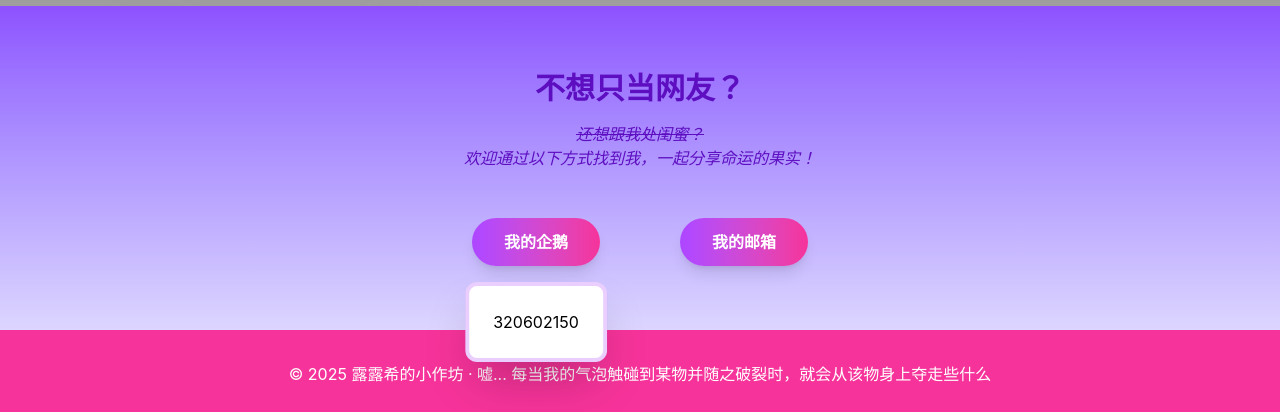
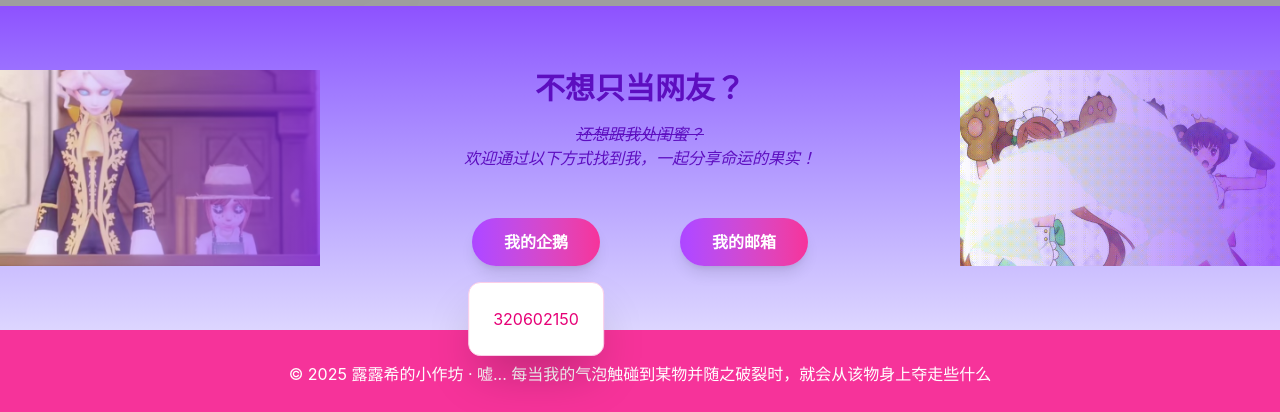
Before and after one commit to Lu-gogo/lulugogo.cn, a React (Vite) app: page / in a window 1280 px wide. Both pictures are taken after a click on the element "我的企鹅". Shown: the part 851-1263 px from the top of the page. Built offline with nearby package versions, Linux system fonts and the light colour scheme; grey boxes are pictures that could not be loaded.

Commit message:
image组件引入

```diff
--- a/src/views/Home/Home.tsx
+++ b/src/views/Home/Home.tsx
@@ -1,5 +1,5 @@
-import ContactButtons from "./components/contactBut."
-
+import ContactButtons from "./components/contactBut"
+import ImageWithEffects from "./components/image"
 const links = [
   { value: '学点计算机', name: '什么我又幻想了', image: '../../../public/image/Home/huanxiang.png', href: 'https://github.com/Lu-gogo' },
   { value: '看点动漫', name: '呃呃是臭郭楠', image: '../../../public/image/Home/guonan.png', href: '#' },
@@ -117,21 +117,39 @@ export default function Home() {
 
       {/* <!-- 填补空白的装饰性区域 --> */}
       <div className="wave-pattern py-16 bg-gradient-to-b from-violet-500 to-violet-200">
-        <div className="container mx-auto px-4">
+        <div className="relative container mx-auto px-4">
+
+          {/* <div className="absolute left-0 top-0 w-1/4 h-full z-0 overflow-hidden animate-float" style={{ animationDelay: '3s' }}>
+            <img
+              src="../../../public/image/Home/guimi.jpg" // 替换为你的图片路径
+              alt="动漫角色装饰"
+              className="w-full h-full object-contain drop-shadow-lg"
+            />
+          </div> */}
+
+          {/* 右侧内部图片（可选） */}
+          {/* <div className="absolute right-0 top-0 w-1/4 h-full z-0 overflow-hidden animate-float" style={{ animationDelay: '3s' }}>
+            <img
+              src="../../../public/image/Home/Yurikuma.gif" // 替换为你的图片路径
+              alt="百合熊岚动图"
+              className="w-full h-full object-contain drop-shadow-lg"
+            />
+          </div> */}
+
+          <ImageWithEffects
+            src="../../../../public/image/Home/guimi.jpg"
+            pos="left-0 top-0 w-1/4 h-full z-0"
+          />
+          <ImageWithEffects
+            src="../../../../public/image/Home/Yurikuma.gif"
+            pos="right-0 top-0 w-1/4 h-full z-0"
+          />
+
           <div className="text-center mb-12">
             <h2 className="text-3xl font-bold text-violet-800 chinese-font mb-4">不想只当网友？</h2>
             <p className="italic text-violet-800 line-through">还想跟我处闺蜜？</p>
             <p className="italic text-violet-800 max-w-2xl mx-auto">欢迎通过以下方式找到我，一起分享命运的果实！</p>
           </div>
-
-          {/* <div className="flex flex-col sm:flex-row gap-70 justify-center items-center">
-            <div className="bg-gradient-to-r from-purple-500 to-pink-500 text-white px-8 py-3 rounded-full font-semibold shadow-lg hover:shadow-xl transition-all transform hover:-translate-y-1">
-              我的企鹅
-            </div>
-            <div className="bg-gradient-to-r from-purple-500 to-pink-500 text-white px-8 py-3 rounded-full font-semibold shadow-lg hover:shadow-xl transition-all transform hover:-translate-y-1">
-              我的邮箱
-            </div>
-          </div> */}
           <ContactButtons />
         </div>
       </div>
--- a/src/views/Home/components/contactBut..tsx
+++ b/src/views/Home/components/contactBut.tsx
@@ -1,4 +1,4 @@
-import React, { useState } from 'react';
+import { useState } from 'react';
 type InfoType = 'penguin' | 'email' | null
 
 export default function ContactButtons() {
@@ -24,7 +24,7 @@ export default function ContactButtons() {
         </div>
 
         {/* 企鹅信息框 */}
-        <div className={`absolute top-full left-1/2 transform -translate-x-1/2 mt-4 rounded-xl border-4 border-purple-600/20 bg-white p-6 text-center shadow-2xl p-6 z-10 min-w-max border border-purple-200 transition-all duration-300 ${activeInfo === 'penguin' ? 'opacity-100 translate-y-0' : 'opacity-0 translate-y-2 pointer-events-none'}`}>
+        <div className={`absolute top-full left-1/2 transform -translate-x-1/2 mt-4 rounded-xl border border-pink-200 bg-white text-pink-600 p-6 text-center shadow-2xl p-6 z-10 min-w-max transition-all duration-300 ${activeInfo === 'penguin' ? 'opacity-100 translate-y-0' : 'opacity-0 translate-y-2 pointer-events-none'}`}>
           {/* 信息内容 */}
           320602150
         </div>
@@ -40,7 +40,7 @@ export default function ContactButtons() {
         </div>
 
         {/* 邮箱信息框 */}
-        <div className={`absolute top-full left-1/2 transform -translate-x-1/2 mt-4 bg-white rounded-xl shadow-2xl p-6 z-10 min-w-max border border-purple-200 transition-all duration-300 ${activeInfo === 'email' ? 'opacity-100 translate-y-0' : 'opacity-0 translate-y-2 pointer-events-none'}`}>
+        <div className={`absolute top-full left-1/2 transform -translate-x-1/2 mt-4 rounded-xl border-pink-200 bg-white text-pink-600 p-6 z-10 min-w-max border border-purple-200 transition-all duration-300 ${activeInfo === 'email' ? 'opacity-100 translate-y-0' : 'opacity-0 translate-y-2 pointer-events-none'}`}>
           {/* 信息内容 */}
           xi-lank@outlook.com
         </div>
--- /dev/null
+++ b/src/views/Home/components/image.tsx
@@ -0,0 +1,65 @@
+import { useState } from 'react';
+
+interface imageProps {
+  src: string,
+  pos: string
+}
+
+export default function ImageWithEffects({ src, pos }: imageProps) {
+  const [isExpanded, setIsExpanded] = useState(false);
+
+  return (
+    <div
+      className={`absolute ${pos} overflow-hidden group animate-float cursor-pointer`}
+      style={{ animationDelay: '3s' }}
+      onClick={() => setIsExpanded(!isExpanded)}
+    >
+      {/* 图片容器 */}
+      <div className="relative w-full h-full">
+        {/* 主图片 */}
+        <img
+          src={src}
+          alt="被黄色星星环绕的动漫女性角色"
+          className={`w-full h-full object-cover transition-all duration-700
+                     ${isExpanded ? 'scale-125 brightness-125' : 'group-hover:scale-110 group-hover:brightness-110'}`}
+        />
+
+        {/* 悬停/点击特效 */}
+        <div className={`absolute inset-0 transition-all duration-700
+                        ${isExpanded ? 'opacity-100' : 'opacity-0 group-hover:opacity-100'}`}>
+
+          {/* 星星特效 */}
+          {[...Array(15)].map((_, i) => (
+            <div
+              key={i}
+              className="absolute w-2 h-2 bg-yellow-300 rounded-full filter blur-sm animate-twinkle"
+              style={{
+                top: `${10 + Math.random() * 80}%`,
+                left: `${10 + Math.random() * 80}%`,
+                animationDelay: `${i * 0.15}s`,
+                animationDuration: `${1 + Math.random() * 3}s`
+              }}
+            ></div>
+          ))}
+
+          {/* 光晕效果 */}
+          <div className="absolute inset-0 bg-gradient-to-l from-yellow-200/30 to-transparent pointer-events-none"></div>
+        </div>
+
+        {/* 装饰性边框 */}
+        <div className={`absolute inset-0 border-4 transition-all duration-500 rounded-lg
+                        ${isExpanded ? 'border-yellow-400/60' : 'border-transparent group-hover:border-yellow-300/30'}`}></div>
+      </div>
+
+      {/* 渐变遮罩 */}
+      <div className="absolute inset-0 bg-gradient-to-l from-violet-600/70 via-violet-500/40 to-transparent pointer-events-none"></div>
+
+      {/* 交互提示 */}
+      <div className="absolute bottom-4 left-4 opacity-0 group-hover:opacity-100 transition-opacity duration-500">
+        <span className="text-white text-sm font-medium bg-black/40 px-3 py-1 rounded-full">
+          {isExpanded ? '点击收起' : '点击展开'}
+        </span>
+      </div>
+    </div>
+  );
+};
```
Also changed, not shown: public/image/Home/Yurikuma.gif (added), public/image/Home/guimi.jpg (added).
